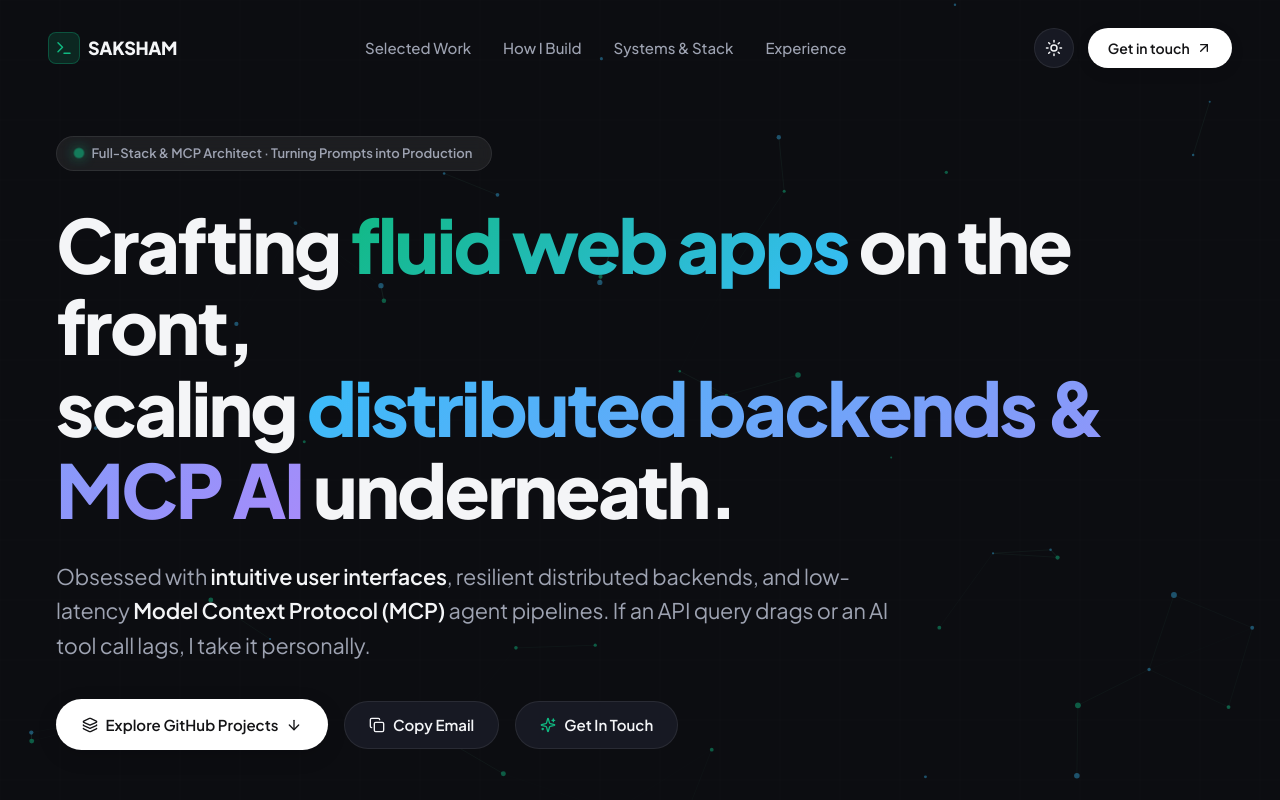
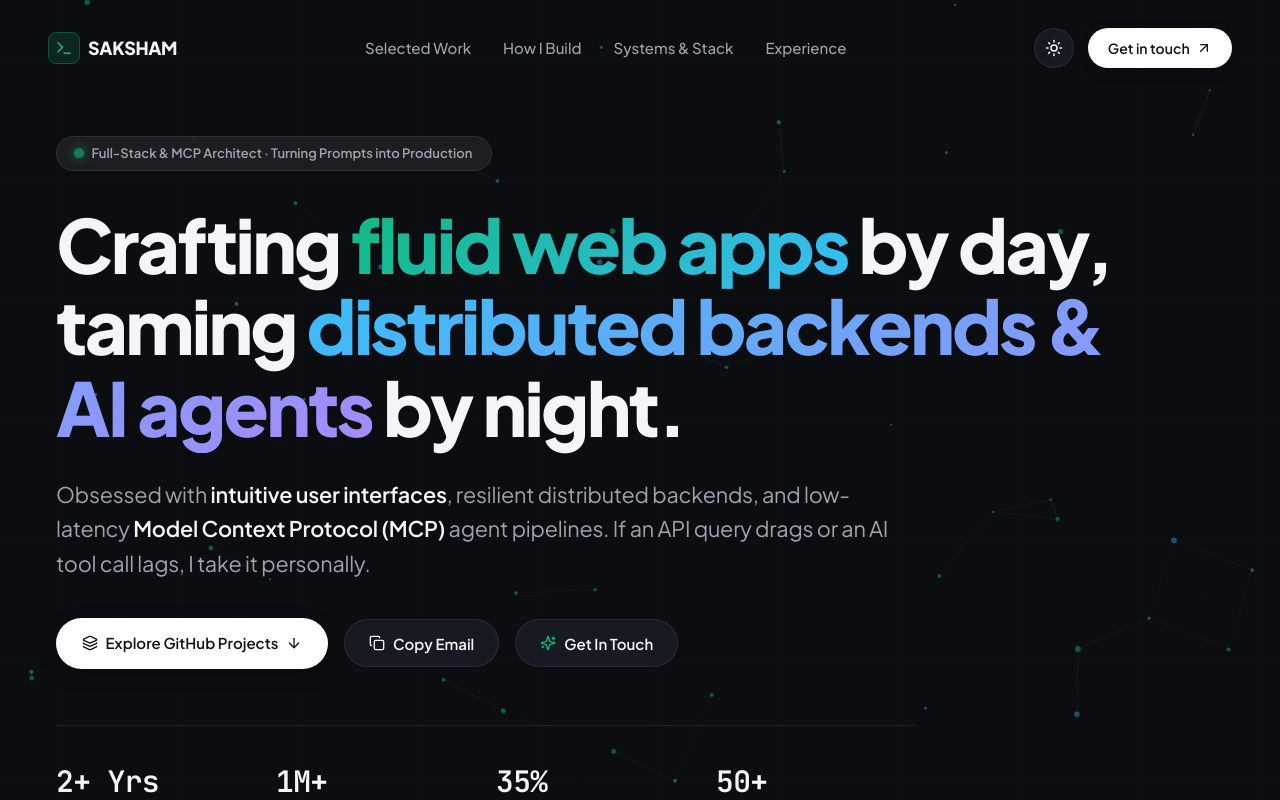
Before and after one commit to Saksham1411/my-portfolio, a React (Vite) app: page / in a window 1280 px wide. Shown: the top 800 px of the page. Built offline with nearby package versions, Linux system fonts and the light colour scheme.

Commit message:
fix: update hero section

```diff
--- a/src/components/Hero.tsx
+++ b/src/components/Hero.tsx
@@ -255,11 +255,11 @@ export const Hero: React.FC<{ onOpenContact: () => void }> = ({ onOpenContact })
           <TitleClip>
             <HeroHed>
               <span className="word-inner">
-                Crafting <span className="accent-highlight">fluid web apps</span> on the front,
+                Crafting <span className="accent-highlight">fluid web apps</span> by day,
               </span>
               <br />
               <span className="word-inner" style={{ animationDelay: '0.12s' }}>
-                scaling <span className="accent-highlight-alt">distributed backends & MCP AI</span> underneath.
+                taming <span className="accent-highlight-alt">distributed backends & AI agents</span> by night.
               </span>
             </HeroHed>
           </TitleClip>
```
